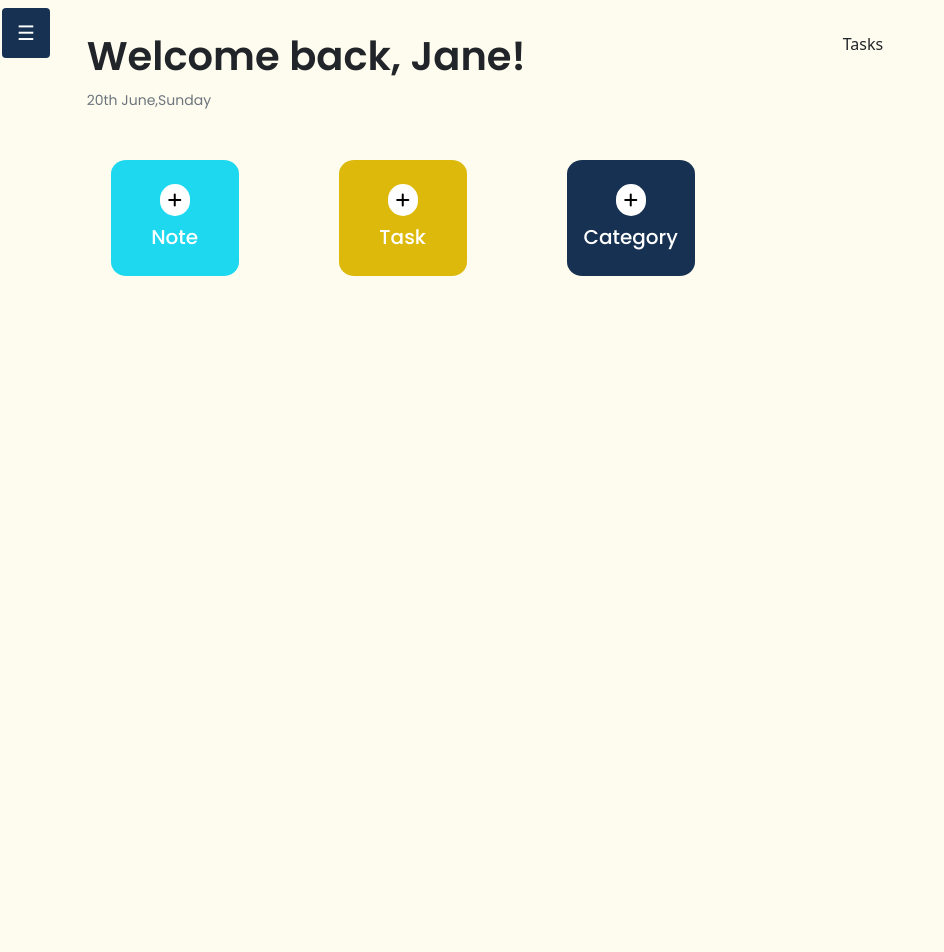
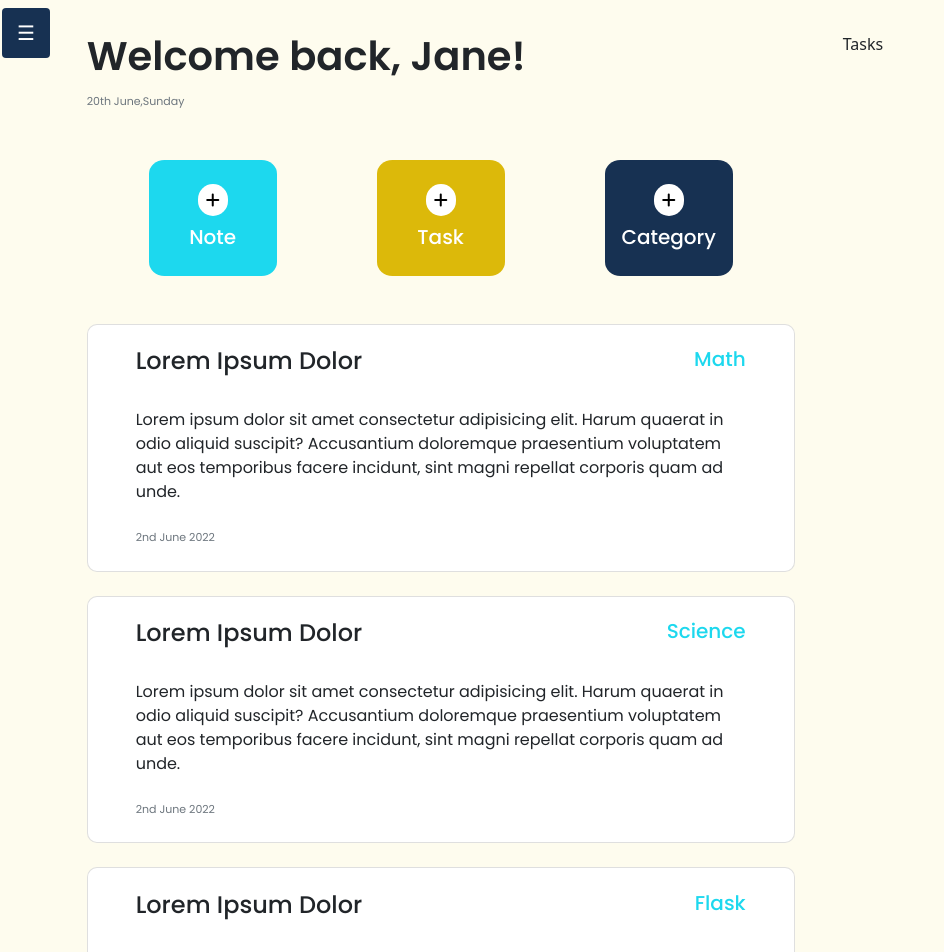
Before and after one commit to Ngina-G/BAND-FRONT-END, an Angular app in the folder bandschoolapp/: page /home in a window 1280 px wide. Shown: the top 952 px of the page, without its empty margins (0-944 px from the left). Before the commit the page ends 800 px from the top, so only its background shows below. Built offline with nearby package versions, Linux system fonts and the light colour scheme; a web font is replaced by a local one.

Commit message:
feta(home): adds notes/center section

```diff
--- a/bandschoolapp/src/app/modules/home/home/home.component.css
+++ b/bandschoolapp/src/app/modules/home/home/home.component.css
@@ -38,3 +38,15 @@ button{
 .btn-primary{
     justify-content: center;
 }
+
+/* NOTES */
+.note-backg{
+    background-color: #fff;
+    border-radius: 10px;
+}
+.card-body{
+    padding: 1.4em 3em 1.4em 3em;
+}
+small{
+    font-size: 11px;
+}
--- a/bandschoolapp/src/app/modules/home/home/home.component.html
+++ b/bandschoolapp/src/app/modules/home/home/home.component.html
@@ -1,9 +1,9 @@
 <body>
-    <div id="home-container" class="container">
-        <h1 style="font-weight: 600;">Welcome back, Jane!</h1>
-        <small class="text-secondary">20th June,Sunday</small>
+<div id="home-container" class="container">
+    <h1 style="font-weight: 600;">Welcome back, Jane!</h1>
+    <small class="text-secondary">20th June,Sunday</small>
 
-    <div class="container mt-5">
+    <div class="container mt-5 text-center">
         <div class="row">
             <div class="col-sm add-backg">
                 <a href="">
@@ -30,6 +30,53 @@
                 </a>
             </div>
         </div>
-      </div>
     </div>
+
+    <div class="note-cards mt-5">
+        <div class="card note-backg mt-4">
+            <!-- Ngfor note of notes -->
+            <div class="card-body ">
+                <span class="card-title d-flex justify-content-between pb-3">
+                    <h4 class="">Lorem Ipsum Dolor</h4>
+                    <h5 style="color:#1DD8EE;">Math</h5>
+                </span>
+                <p class="card-text pb-1">
+                    Lorem ipsum dolor sit amet consectetur adipisicing elit. Harum quaerat in odio aliquid suscipit? Accusantium doloremque praesentium voluptatem aut eos temporibus facere incidunt, sint magni repellat corporis quam ad unde.
+                </p>
+                <div class="text-muted"><small>2nd June 2022</small></div>
+            </div>
+        </div>
+
+        <div class="card note-backg mt-4">
+            <!-- Ngfor note of notes -->
+            <div class="card-body ">
+                <span class="card-title d-flex justify-content-between pb-3">
+                    <h4 class="">Lorem Ipsum Dolor</h4>
+                    <h5 style="color:#1DD8EE;">Science</h5>
+                </span>
+                <p class="card-text pb-1">
+                    Lorem ipsum dolor sit amet consectetur adipisicing elit. Harum quaerat in odio aliquid suscipit? Accusantium doloremque praesentium voluptatem aut eos temporibus facere incidunt, sint magni repellat corporis quam ad unde.
+                </p>
+                <div class="text-muted"><small>2nd June 2022</small></div>
+            </div>
+        </div>
+
+        <div class="card note-backg mt-4">
+            <!-- Ngfor note of notes -->
+            <div class="card-body ">
+                <span class="card-title d-flex justify-content-between pb-3">
+                    <h4 class="">Lorem Ipsum Dolor</h4>
+                    <h5 style="color:#1DD8EE;">Flask</h5>
+                </span>
+                <p class="card-text pb-1">
+                    Lorem ipsum dolor sit amet consectetur adipisicing elit. Harum quaerat in odio aliquid suscipit? Accusantium doloremque praesentium voluptatem aut eos temporibus facere incidunt, sint magni repellat corporis quam ad unde.
+                </p>
+                <div class="text-muted"><small>2nd June 2022</small></div>
+            </div>
+        </div>
+
+    </div>
+
+
+</div>
 </body>
```
